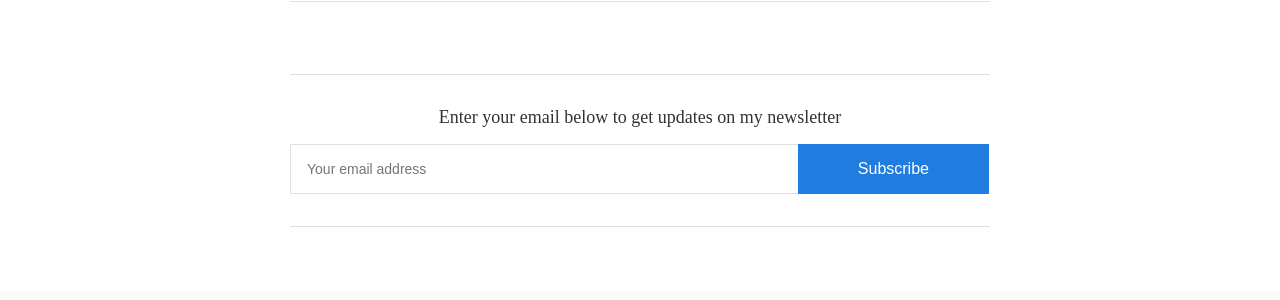
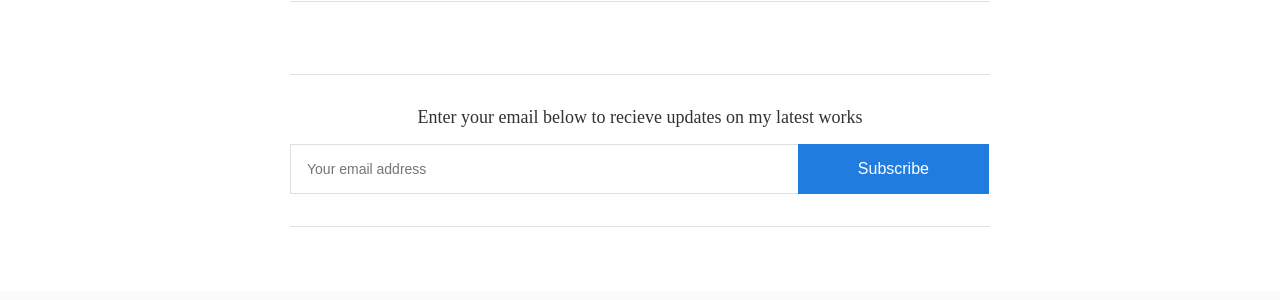
Before and after one commit to chloemurdock/chloemurdock.github.io, a Jekyll site: the page built from _posts/2016-5-1-Haikus-to-summarize-senior-year.md, in a window 1280 px wide. Shown: the part 1584-1884 px from the top of the page. Built offline with Jekyll 4.4.1, drawn with Linux system fonts in a browser that asks for light colours; some web fonts are replaced.

Commit message:
subscription-text

```diff
--- a/_includes/subscribe-form.html
+++ b/_includes/subscribe-form.html
@@ -1,4 +1,4 @@
-<h5 class='u-text-center'>Enter your email below to get updates on my newsletter</h5>
+<h5 class='u-text-center'>Enter your email below to recieve updates on my latest works</h5>
 
 <form method='post'
       target='_blank'
```
Also changed, not shown: 1 other file.
